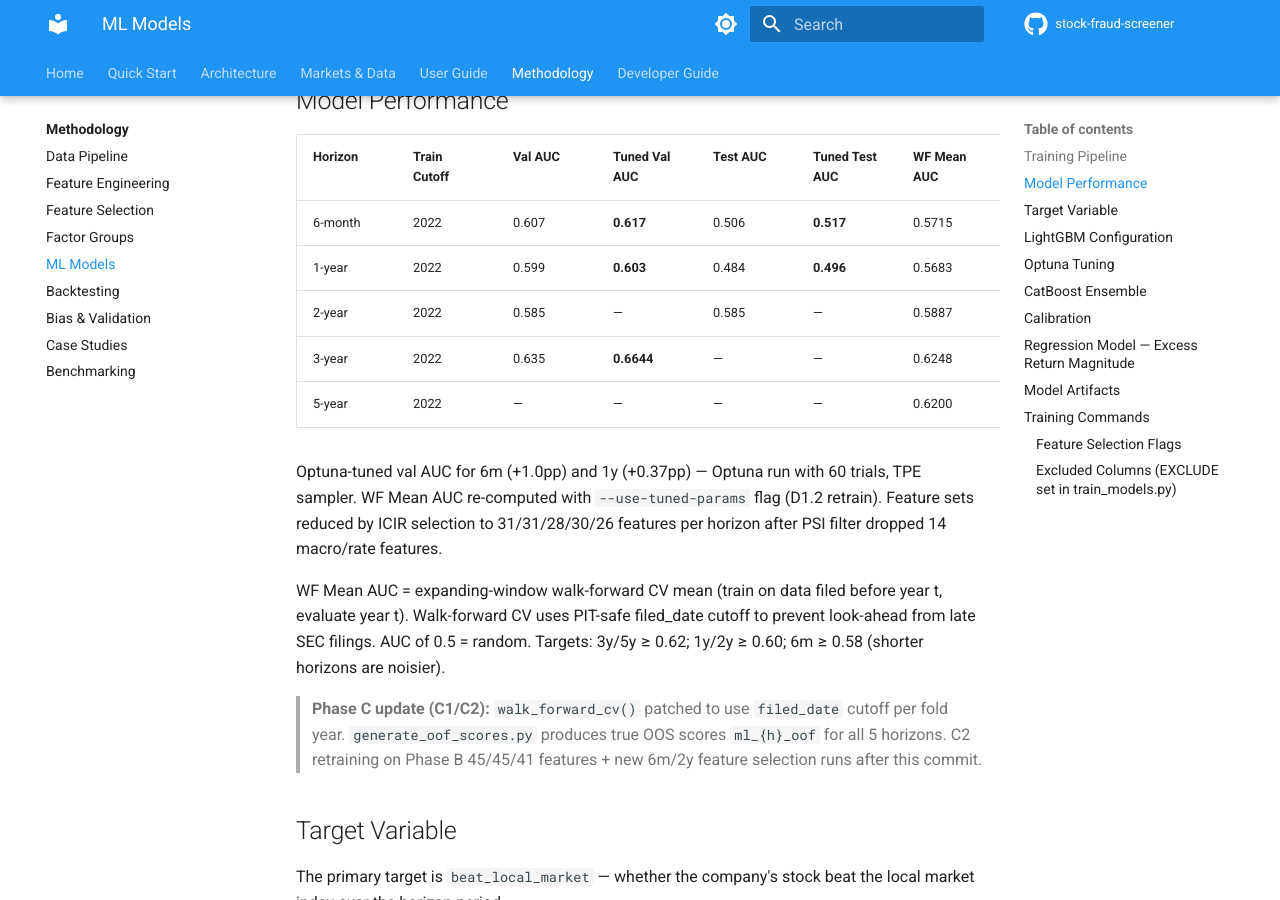
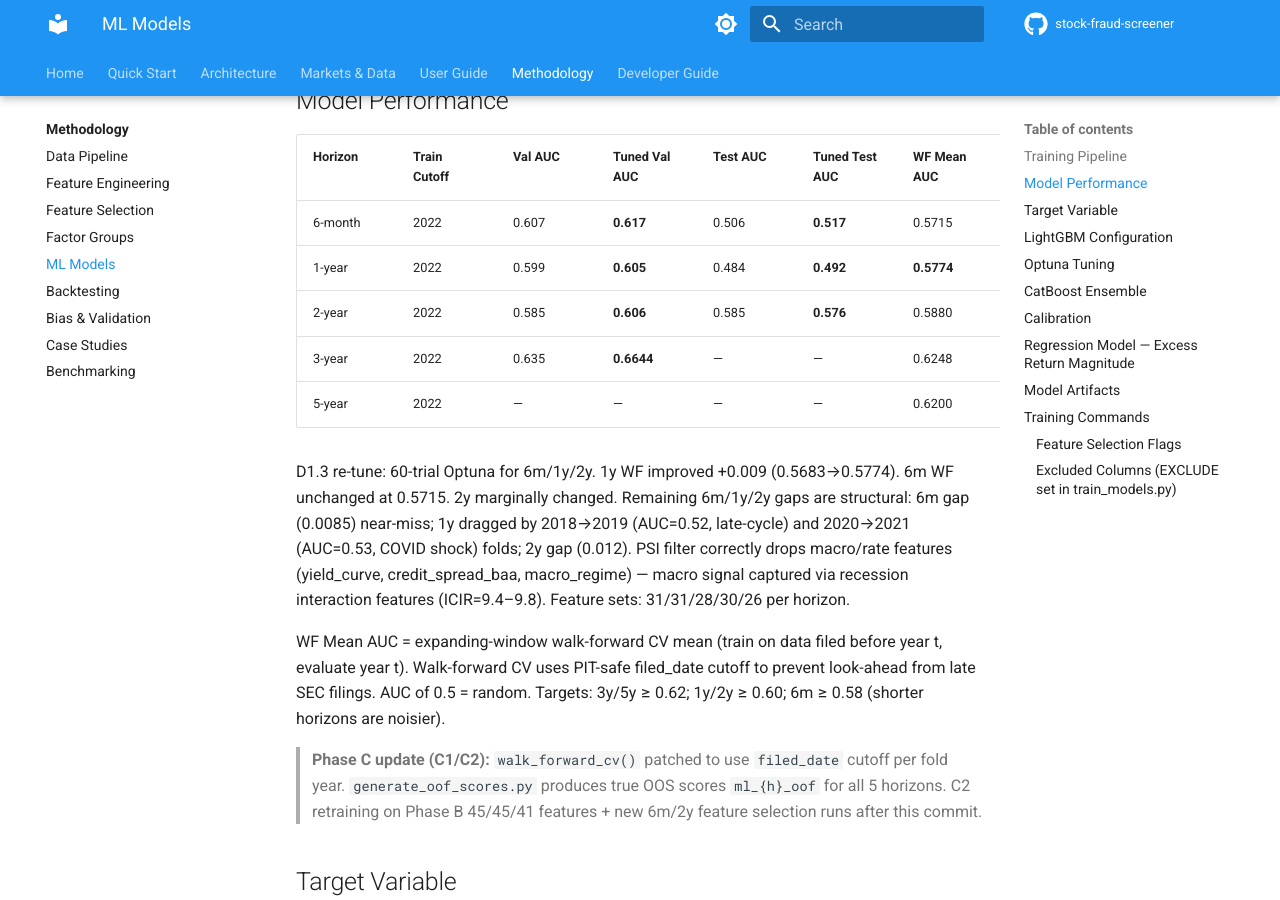
Before and after one commit to sherlock718/stock-fraud-screener, an MkDocs documentation site: the page built from docs/methodology/models.md, in a window 1280 px wide and 900 px high, scrolled down 2262 px. Built offline with MkDocs 1.6.1 and Material for MkDocs 9.7.7, drawn with Linux system fonts in a browser that asks for light colours; comment, search, counter and statistics services are not loaded.

Commit message:
perf(models): D1.3 re-tune 6m/1y/2y Optuna 60-trial; 1y WF 0.5683→0.5774
- scripts/tune_models.py: Re-ran 60-trial Optuna for 6m (val=0.617), 1y (val=0.605), 2y (val=0.606)
- 1y WF AUC improved: 0.5683 → 0.5774 (+0.009) with tuned params
- 6m WF AUC: 0.5715 (structural ceiling; gap 0.0085 from 0.58 target)
- 2y WF AUC: 0.5880 (gap 0.012 — structural, Optuna-neutral)
- Root cause: 1y dragged by 2018→2019 (AUC=0.52, late-cycle) and 2020→2021 (AUC=0.53, COVID)
- scripts/train_models.py: Added macro_regime/yield_curve/credit_spread_baa to FORCE_INCLUDE_6M/1Y/2Y
- models/model_meta.json: Updated wf_mean_auc + best_params for all horizons
- docs/methodology/models.md, docs/index.md, CLAUDE.md, README.md: Performance tables updated
- docs/developer/scripts.md: Updated FORCE_INCLUDE description for D1.3 macro features

```diff
--- a/docs/methodology/models.md
+++ b/docs/methodology/models.md
@@ -21,12 +21,12 @@ flowchart TD
 | Horizon | Train Cutoff | Val AUC | Tuned Val AUC | Test AUC | Tuned Test AUC | WF Mean AUC | Target |
 |---|---|---|---|---|---|---|---|
 | 6-month | 2022 | 0.607 | **0.617** | 0.506 | **0.517** | 0.5715 | ≥ 0.58 ❌ |
-| 1-year | 2022 | 0.599 | **0.603** | 0.484 | **0.496** | 0.5683 | ≥ 0.62 ❌ |
-| 2-year | 2022 | 0.585 | — | 0.585 | — | 0.5887 | ≥ 0.60 ❌ |
+| 1-year | 2022 | 0.599 | **0.605** | 0.484 | **0.492** | **0.5774** | ≥ 0.62 ❌ |
+| 2-year | 2022 | 0.585 | **0.606** | 0.585 | **0.576** | 0.5880 | ≥ 0.60 ❌ |
 | 3-year | 2022 | 0.635 | **0.6644** | — | — | 0.6248 | ≥ 0.62 ✅ |
 | 5-year | 2022 | — | — | — | — | 0.6200 | ≥ 0.62 ✅ |
 
-Optuna-tuned val AUC for 6m (+1.0pp) and 1y (+0.37pp) — Optuna run with 60 trials, TPE sampler. WF Mean AUC re-computed with `--use-tuned-params` flag (D1.2 retrain). Feature sets reduced by ICIR selection to 31/31/28/30/26 features per horizon after PSI filter dropped 14 macro/rate features.
+D1.3 re-tune: 60-trial Optuna for 6m/1y/2y. 1y WF improved +0.009 (0.5683→0.5774). 6m WF unchanged at 0.5715. 2y marginally changed. Remaining 6m/1y/2y gaps are structural: 6m gap (0.0085) near-miss; 1y dragged by 2018→2019 (AUC=0.52, late-cycle) and 2020→2021 (AUC=0.53, COVID shock) folds; 2y gap (0.012). PSI filter correctly drops macro/rate features (yield_curve, credit_spread_baa, macro_regime) — macro signal captured via recession interaction features (ICIR=9.4–9.8). Feature sets: 31/31/28/30/26 per horizon.
 
 WF Mean AUC = expanding-window walk-forward CV mean (train on data filed before year t, evaluate year t).
 Walk-forward CV uses PIT-safe filed_date cutoff to prevent look-ahead from late SEC filings.
```
Also changed, not shown: CHANGELOG.md (+11 -0 lines), CLAUDE.md (+8 -8 lines), README.md (+7 -8 lines), docs/developer/scripts.md (+3 -1 lines), docs/index.md (+2 -2 lines), 1 other file.
